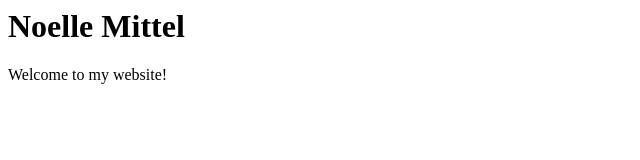
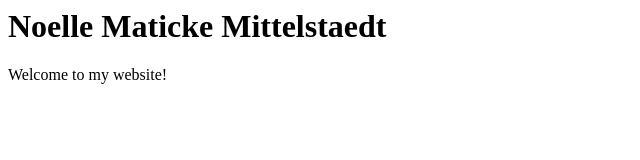
Before and after one commit to NoelleMittel/NoelleMittel.github.io, a plain HTML site: page index.html in a window 1280 px wide. Shown: the whole page, without its empty margins (0-640 px from the left). Drawn offline with Linux system fonts and the light colour scheme.

Commit message:
Update index.html

```diff
--- a/index.html
+++ b/index.html
@@ -1,6 +1,6 @@
 <html>
   <body>
-    <h1>Noelle Mittel</h1>
+    <h1>Noelle Maticke Mittelstaedt</h1>
     <p>Welcome to my website!</p>
   </body>
 </html>
```
